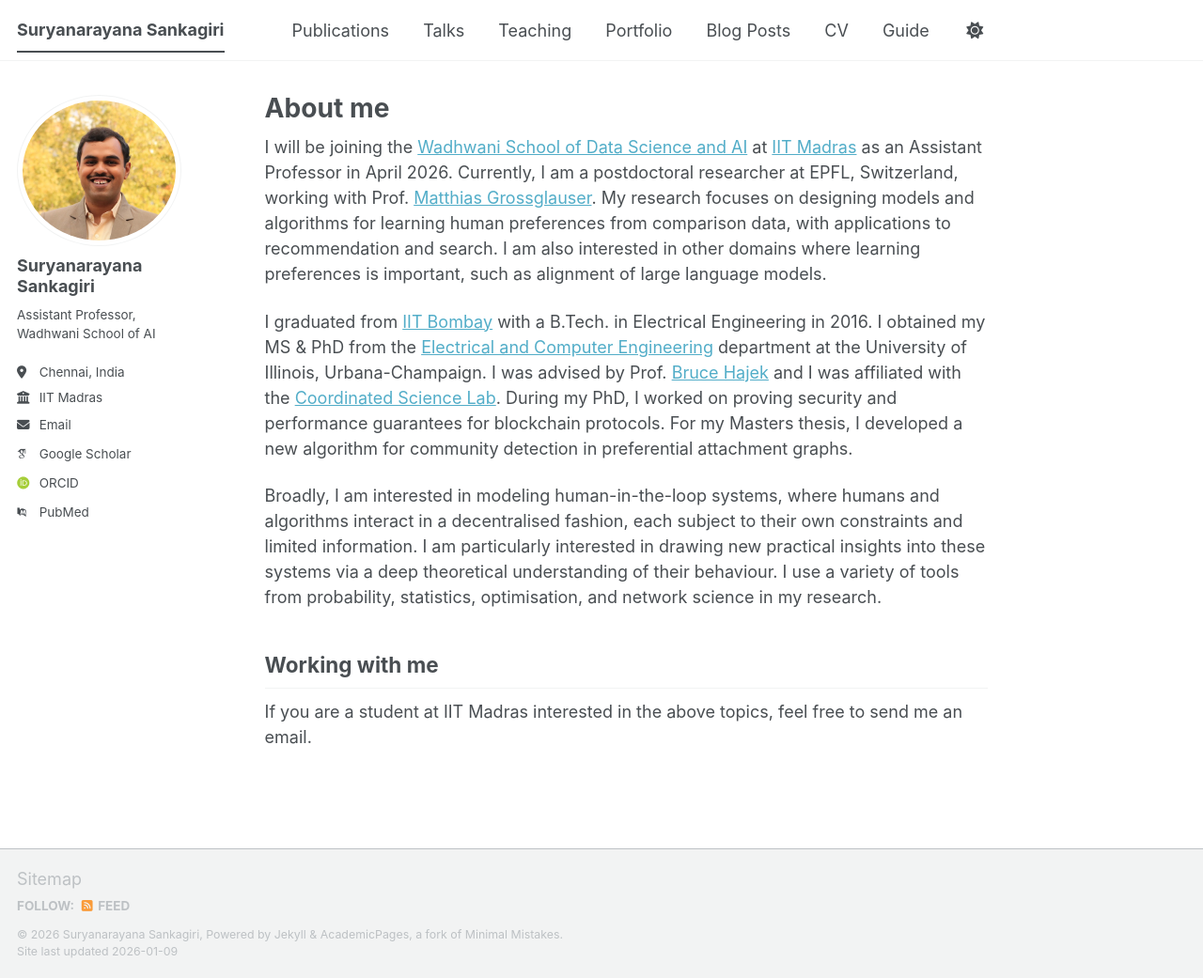
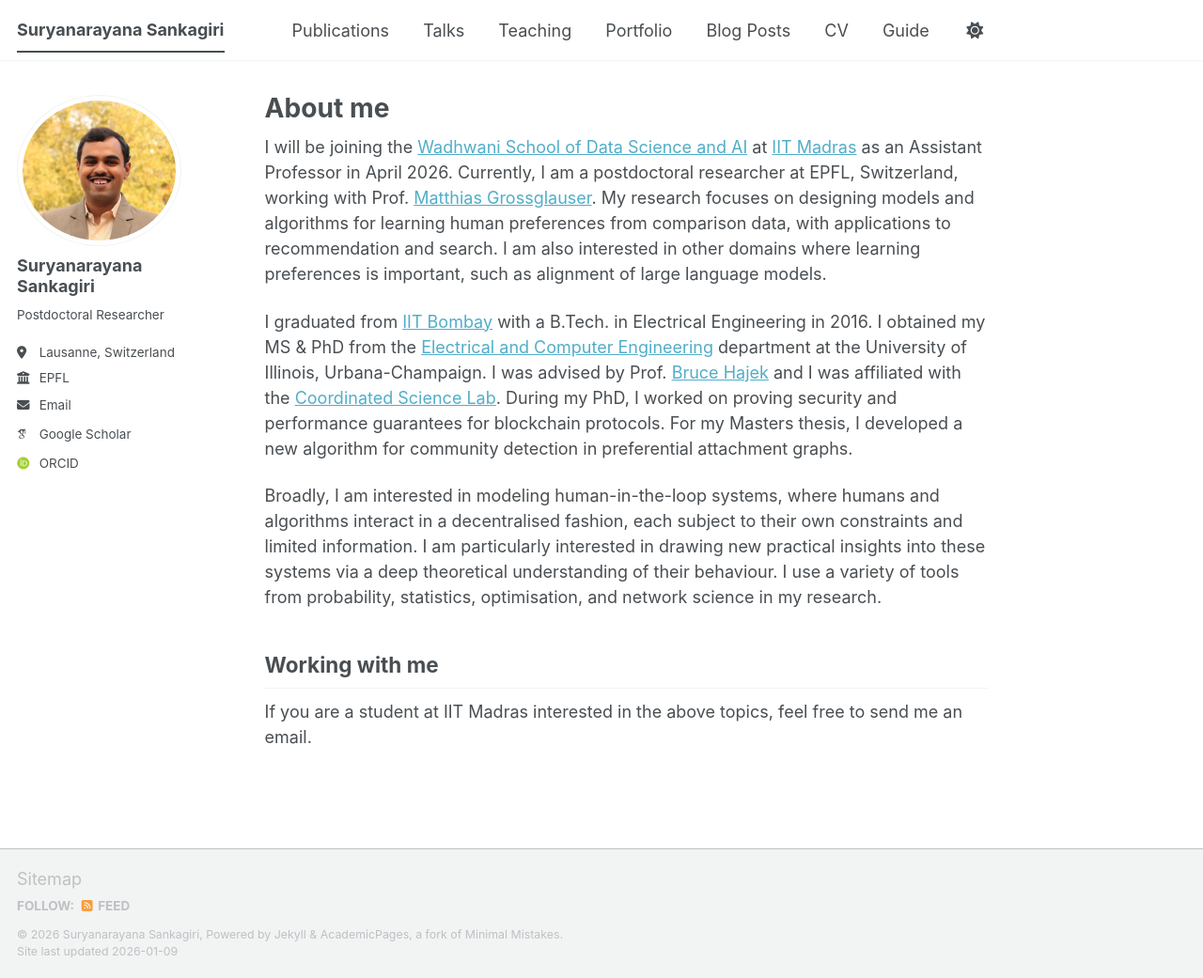
Before and after one commit to sankagiri/sankagiri.github.io, a Jekyll site: the page built from _pages/about.md, in a window 1280 px wide and 1041 px high. Shown: the whole window at 94% size. Built offline with Jekyll 4.4.1, drawn with Linux system fonts in a browser that asks for light colours; some web fonts are replaced; a script bundle is joined from its source files by our own code; library files that are not in the unit come from our copies.

Commit message:
edited about

```diff
--- a/_config.yml
+++ b/_config.yml
@@ -26,22 +26,22 @@
   avatar           : "surya_profile.jpeg"
   name             : "Suryanarayana Sankagiri"
   pronouns         : # example: "she/her"
-  bio              : "Assistant Professor, Wadhwani School of AI"
-  location         : "Chennai, India"
-  employer         : "IIT Madras"
+  bio              : "Postdoctoral Researcher"
+  location         : "Lausanne, Switzerland"
+  employer         : "EPFL"
   uri              : # URL
-  email            : "suryasan94@gmail.com"
+  email            : "suryanarayana.sankagiri@epfl.ch"
 
   # Academic websites
   academia         : # URL
   arxiv            : # URL - Update with the correct link to your profile
-  googlescholar    : "https://scholar.google.com/citations?user=PS_CX0AAAAAJ"
+  googlescholar    : "https://scholar.google.com/citations?user=vz0S8igAAAAJ"
   inspire-hep      : # URL
   impactstory      : # URL
-  orcid            : "https://orcid.org/yourorcidurl"
+  orcid            : "https://orcid.org/0000-0002-6565-6233"
   semantic         : # URL
   ssrn             : # URL
-  pubmed           : "https://www.ncbi.nlm.nih.gov/pubmed/?term=john+snow"
+  pubmed           : # URL
   researchgate     : # URL
   scopus           : # URL
   zotero           : # URL
```
